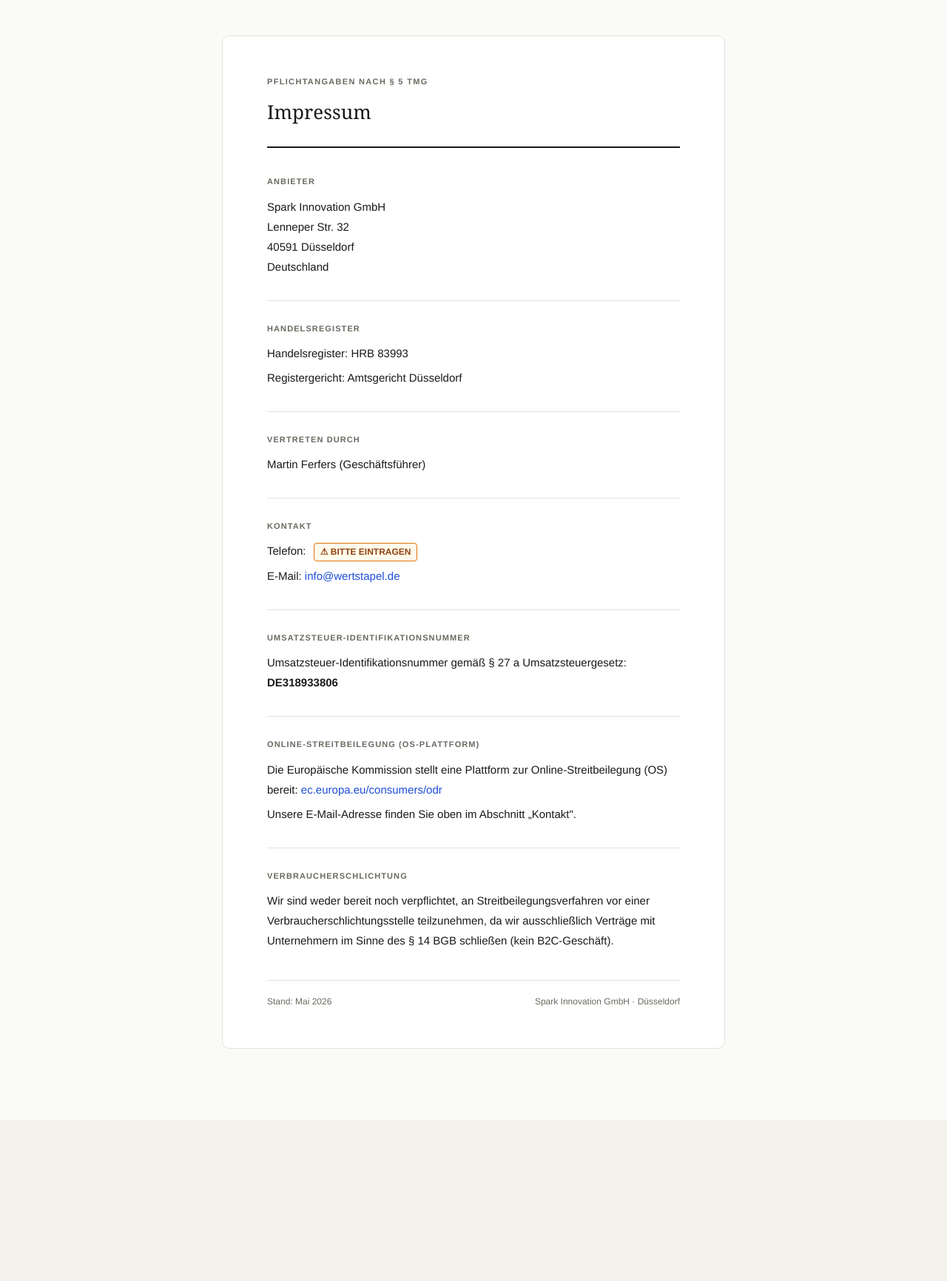
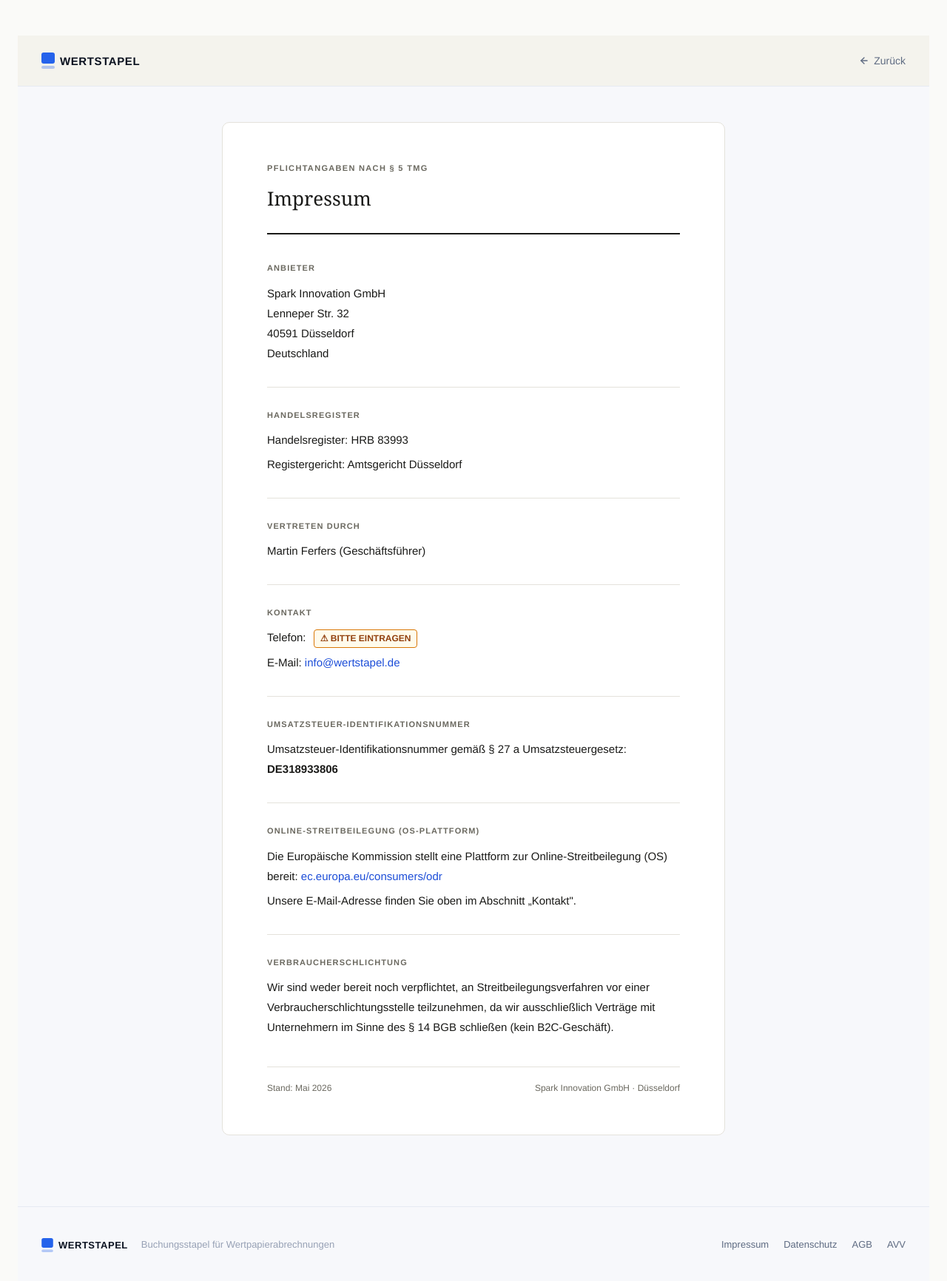
Before and after one commit to Jebedajar/wertstapel, a Next.js app: page /impressum in a window 1280 px wide. Shown: the top 1732 px of the page at 74% size. Before the commit the page ends 1514 px from the top, so only its background shows below. Built offline with nearby package versions, Linux system fonts and the light colour scheme.

Commit message:
Legal pages: add site nav/footer via LegalLayout, zurück link, simplified MwSt note

```diff
--- a/app/agb/page.tsx
+++ b/app/agb/page.tsx
@@ -1,10 +1,12 @@
+import LegalLayout from '@/components/LegalLayout'
+
 export const metadata = {
   title: 'AGB – Wertstapel',
 }
 
 export default function Page() {
   return (
-    <>
+    <LegalLayout>
       <style>{`
 /* ── Design Tokens ── */
     :root {
@@ -542,6 +544,6 @@
   </div>
 
 </div><!-- /.agb-wrapper -->` }} />
-    </>
+    </LegalLayout>
   )
 }
--- a/app/avv/page.tsx
+++ b/app/avv/page.tsx
@@ -1,10 +1,12 @@
+import LegalLayout from '@/components/LegalLayout'
+
 export const metadata = {
   title: 'AVV – Wertstapel',
 }
 
 export default function Page() {
   return (
-    <>
+    <LegalLayout>
       <style>{`
 :root {
       --color-bg:        #fafaf8;
@@ -991,6 +993,6 @@
   </div>
 
 </div><!-- /.avv-wrapper -->` }} />
-    </>
+    </LegalLayout>
   )
 }
--- a/app/datenschutz/page.tsx
+++ b/app/datenschutz/page.tsx
@@ -1,10 +1,12 @@
+import LegalLayout from '@/components/LegalLayout'
+
 export const metadata = {
   title: 'Datenschutzerklärung – Wertstapel',
 }
 
 export default function Page() {
   return (
-    <>
+    <LegalLayout>
       <style>{`
 :root {
       --color-bg:        #fafaf8;
@@ -726,6 +728,6 @@
   </div>
 
 </div><!-- /.dse-wrapper -->` }} />
-    </>
+    </LegalLayout>
   )
 }
--- a/app/impressum/page.tsx
+++ b/app/impressum/page.tsx
@@ -1,10 +1,12 @@
+import LegalLayout from '@/components/LegalLayout'
+
 export const metadata = {
   title: 'Impressum – Wertstapel',
 }
 
 export default function Page() {
   return (
-    <>
+    <LegalLayout>
       <style>{`
 :root {
       --color-bg:        #fafaf8;
@@ -238,6 +240,6 @@
   </div>
 
 </div><!-- /.imp-wrapper -->` }} />
-    </>
+    </LegalLayout>
   )
 }
--- a/components/ConfigModal.tsx
+++ b/components/ConfigModal.tsx
@@ -176,9 +176,7 @@
                 <div style={{ fontFamily: 'var(--font-mono),ui-monospace,monospace', fontSize: 15, fontWeight: 600, color: 'var(--ink)', flexShrink: 0 }}>{p.price} €</div>
               </div>
             ))}
-            <p style={{ fontSize: 11, color: 'var(--fa)', marginTop: 8, lineHeight: 1.5 }}>
-              Alle Preise verstehen sich zzgl. der gesetzlichen Mehrwertsteuer (19&#8239;%). Das Angebot richtet sich ausschließlich an Unternehmer im Sinne des §&nbsp;14 BGB.
-            </p>
+            <p style={{ fontSize: 12, color: 'var(--fa)', marginTop: 6 }}>· Preise zzgl. MwSt.</p>
           </div>
 
           {/* Email */}
--- /dev/null
+++ b/components/LegalLayout.tsx
@@ -0,0 +1,54 @@
+import Link from 'next/link'
+
+const LogoMark = ({ height = 15, color = 'var(--gr)' }: { height?: number; color?: string }) => {
+  const w = Math.round(height * 18 / 22)
+  return (
+    <svg width={w} height={height} viewBox="0 0 18 22" fill="none" aria-hidden="true" style={{ display: 'block' }}>
+      <rect width="18" height="15" rx="3" fill={color} />
+      <rect y="18" width="18" height="4" rx="2" fill={color} opacity="0.32" />
+    </svg>
+  )
+}
+
+const Wordmark = ({ size = 15 }: { size?: number }) => (
+  <Link href="/" style={{ display: 'inline-flex', alignItems: 'center', gap: 7, color: 'var(--ink)', lineHeight: 1, textDecoration: 'none' }}>
+    <LogoMark height={Math.round(size * 1.45)} />
+    <span style={{ fontWeight: 700, fontSize: size, letterSpacing: '.04em', textTransform: 'uppercase', lineHeight: 1 }}>WERTSTAPEL</span>
+  </Link>
+)
+
+export default function LegalLayout({ children }: { children: React.ReactNode }) {
+  return (
+    <>
+      <nav style={{ position: 'sticky', top: 0, zIndex: 50, background: 'rgba(244,242,236,.92)', backdropFilter: 'blur(10px)', borderBottom: '1px solid var(--ln)' }}>
+        <div className="wrap" style={{ display: 'flex', alignItems: 'center', justifyContent: 'space-between', height: 68 }}>
+          <Wordmark />
+          <Link href="/" style={{ display: 'inline-flex', alignItems: 'center', gap: 6, fontSize: 14, color: 'var(--mu)', textDecoration: 'none' }}>
+            <svg width="14" height="14" viewBox="0 0 24 24" fill="none" stroke="currentColor" strokeWidth="2.4" strokeLinecap="round" strokeLinejoin="round">
+              <line x1="19" y1="12" x2="5" y2="12" /><polyline points="12 19 5 12 12 5" />
+            </svg>
+            Zurück
+          </Link>
+        </div>
+      </nav>
+
+      <main style={{ minHeight: 'calc(100vh - 149px)', background: 'var(--bg)', padding: '48px 0 96px' }}>
+        {children}
+      </main>
+
+      <footer style={{ background: 'var(--bg)', borderTop: '1px solid var(--ln)', padding: '40px 0' }}>
+        <div className="wrap" style={{ display: 'flex', justifyContent: 'space-between', alignItems: 'center', flexWrap: 'wrap', gap: 16 }}>
+          <div style={{ display: 'flex', alignItems: 'center', gap: 18, flexWrap: 'wrap' }}>
+            <Wordmark size={13} />
+            <span style={{ fontSize: 13, color: 'var(--fa)' }}>Buchungsstapel für Wertpapier­abrechnungen</span>
+          </div>
+          <div style={{ display: 'flex', gap: 20, flexWrap: 'wrap' }}>
+            {[['Impressum', '/impressum'], ['Datenschutz', '/datenschutz'], ['AGB', '/agb'], ['AVV', '/avv']].map(([t, h]) => (
+              <Link key={t} href={h} style={{ fontSize: 13, color: 'var(--mu)', textDecoration: 'none' }}>{t}</Link>
+            ))}
+          </div>
+        </div>
+      </footer>
+    </>
+  )
+}
```
